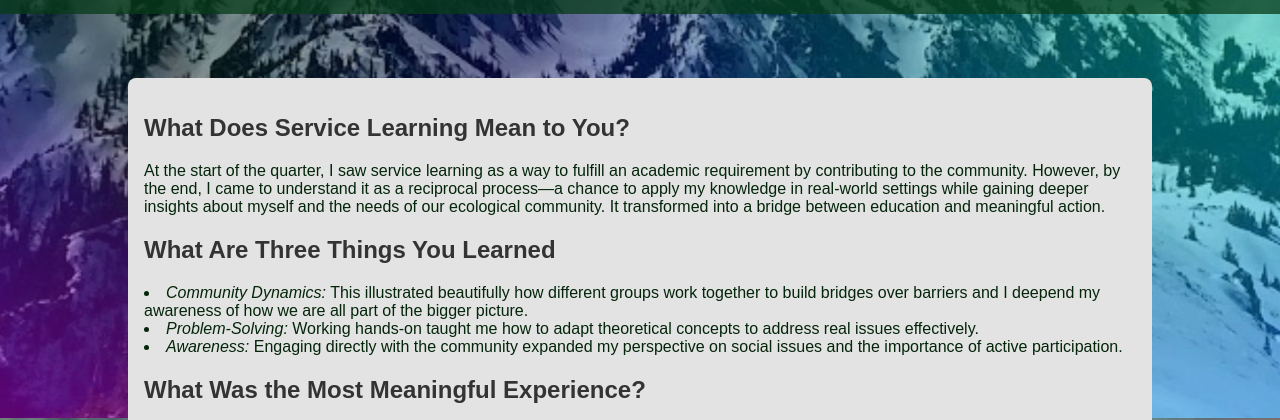
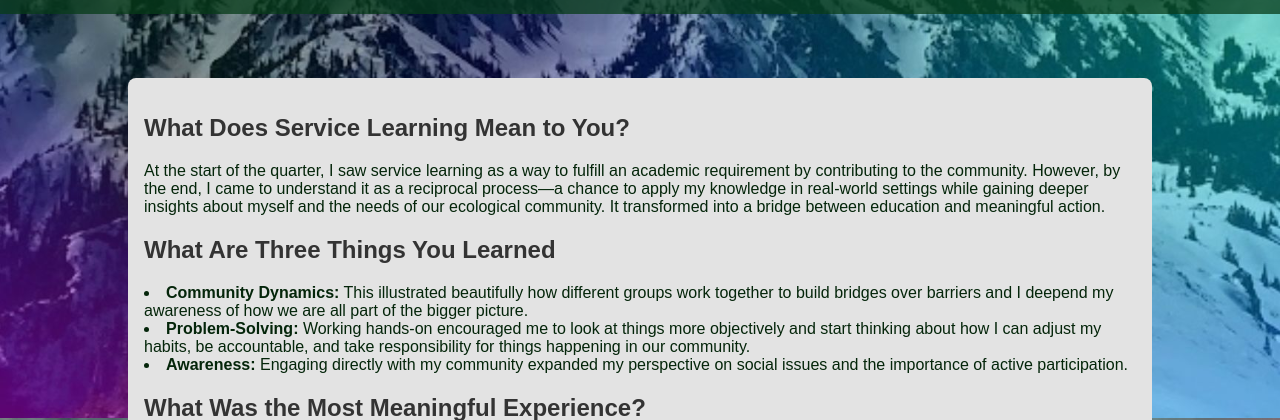
Before and after one commit to sunkissedmom/enviroissuesandtissues, a plain HTML site: page personalimpact.html in a window 1280 px wide. Shown: the part 382-802 px from the top of the page. Drawn offline with Linux system fonts and the light colour scheme; a web font is replaced by a local one.

Commit message:
updating personal impact statement

```diff
--- a/personalimpact.html
+++ b/personalimpact.html
@@ -61,12 +61,12 @@
                     meaningful action.</p>
                 <h2>What Are Three Things You Learned</h2>
                 <p>
-                    <li><i>Community Dynamics:</i> This illustrated beautifully how different groups work together to
+                    <li><b>Community Dynamics:</b> This illustrated beautifully how different groups work together to
                         build bridges over barriers and I deepend my awareness of how we are all part of the bigger
                         picture.</li>
-                    <li><i>Problem-Solving:</i> Working hands-on taught me how to adapt theoretical concepts to address
-                        real issues effectively.</li>
-                    <li><i>Awareness:</i> Engaging directly with the community expanded my perspective on social issues
+                    <li><b>Problem-Solving:</b> Working hands-on encouraged me to look at things more objectively and start thinking about how I can adjust my habits,
+                        be accountable, and take responsibility for things happening in our community.</li>
+                    <li><b>Awareness:</b> Engaging directly with my community expanded my perspective on social issues
                         and the importance of active participation.</li></p>
                 <h2>What Was the Most Meaningful Experience?</h2>
                 <p>The most meaningful experience was volunteering at Salmon Days. Getting to engage with the other
```
